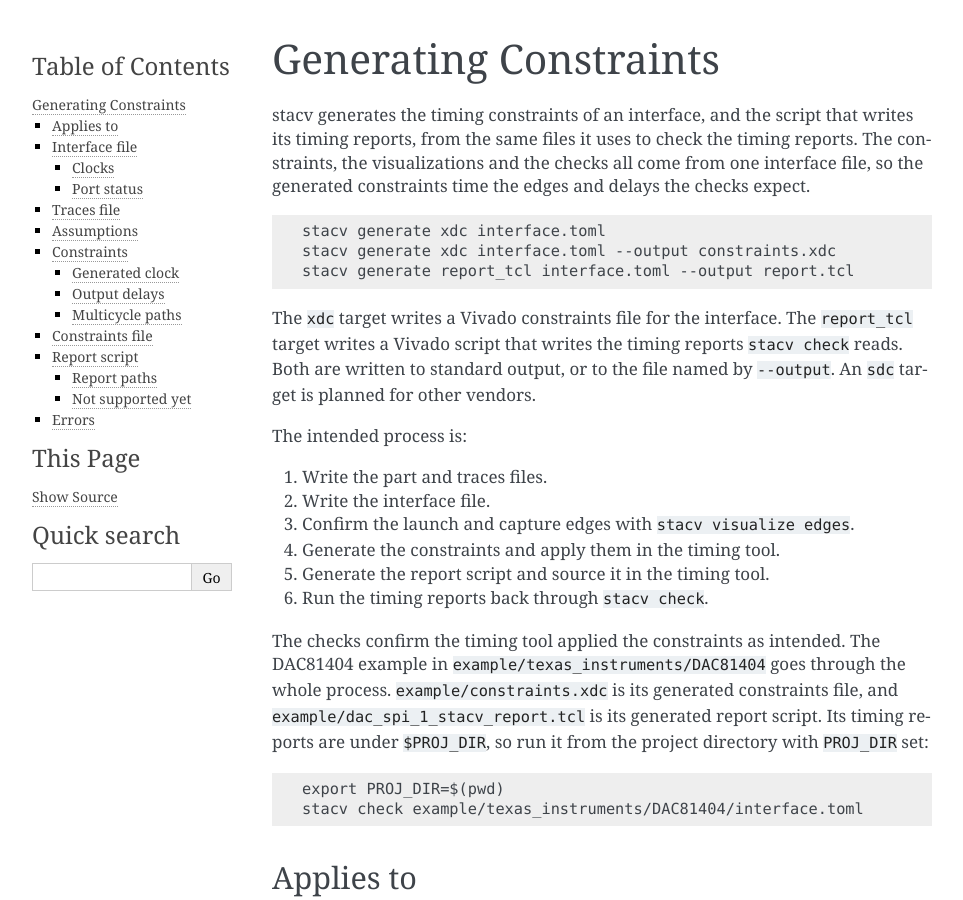
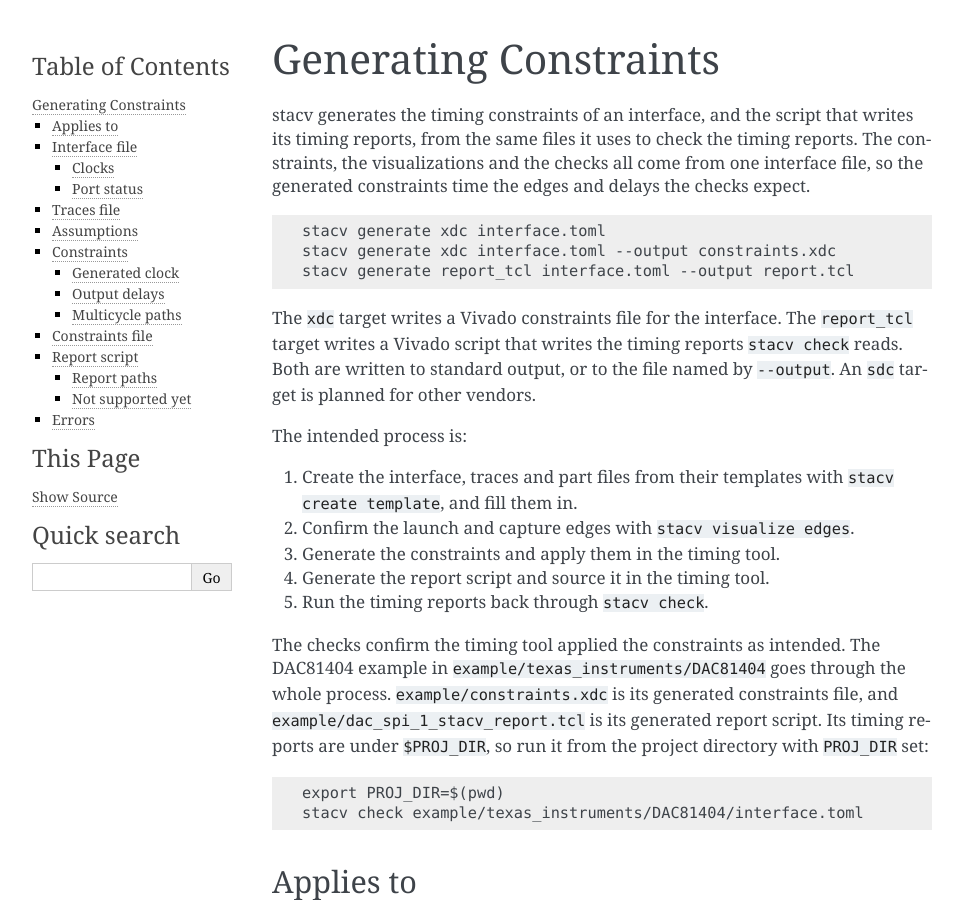
Before and after one commit to jeremiah-c-leary/sta-constraint-validator, a Sphinx documentation site: the page built from docs/source/generate.rst, in a window 1280 px wide and 900 px high. Shown: the whole window, without its empty margins (148-1111 px from the left). Built offline with Sphinx 7.4.7, drawn with Linux system fonts in a browser that asks for light colours.

Commit message:
Documenting stacv create template, and starting the process from the templates.
Co-Authored-By: Claude Opus 5.5 <noreply@anthropic.com>

```diff
--- a/docs/source/generate.rst
+++ b/docs/source/generate.rst
@@ -17,8 +17,7 @@ An ``sdc`` target is planned for other vendors.
 
 The intended process is:
 
-#. Write the part and traces files.
-#. Write the interface file.
+#. Create the interface, traces and part files from their templates with ``stacv create template``, and fill them in.
 #. Confirm the launch and capture edges with ``stacv visualize edges``.
 #. Generate the constraints and apply them in the timing tool.
 #. Generate the report script and source it in the timing tool.
--- a/docs/source/index.rst
+++ b/docs/source/index.rst
@@ -12,6 +12,7 @@ Welcome to sta-constraint-validator's documentation!
 
    process
    methodology
+   create
    interface
    traces
    device
```
Also changed, not shown: docs/source/create.rst (added, +37 -0 lines).
